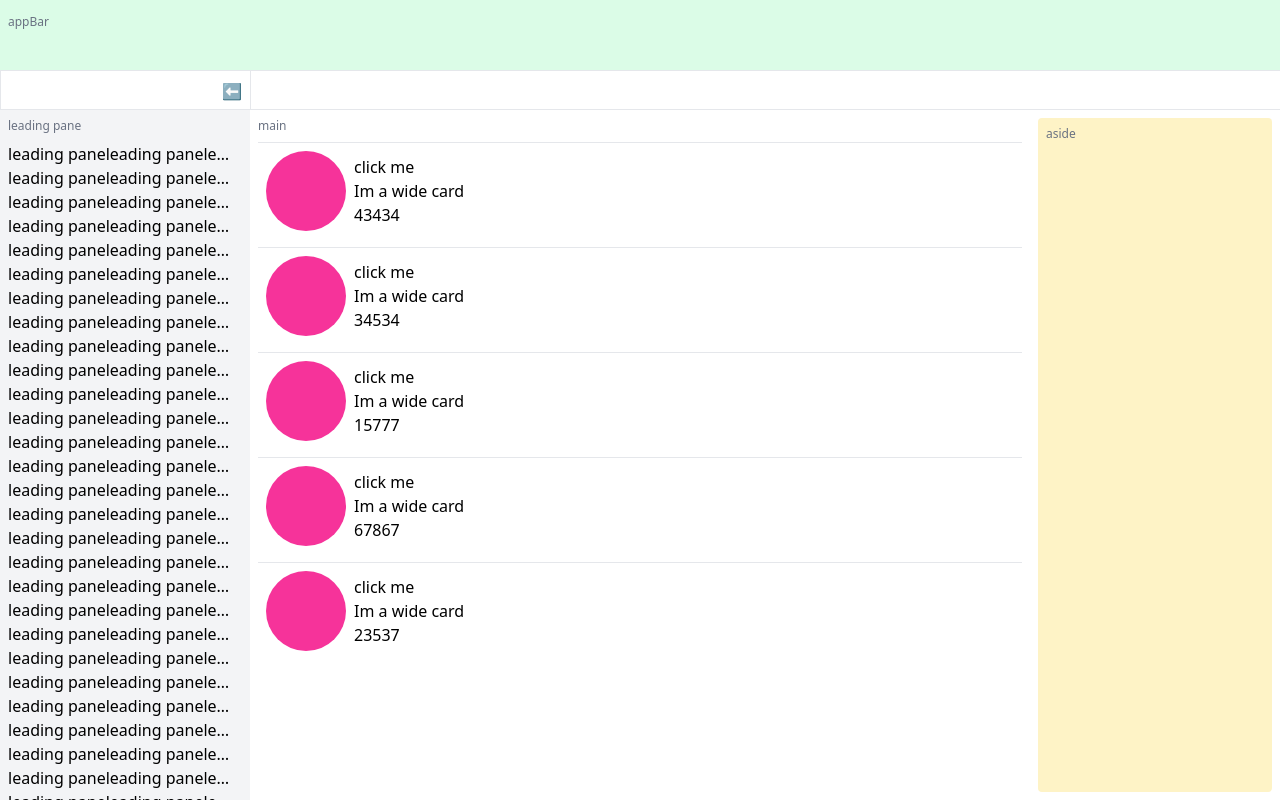
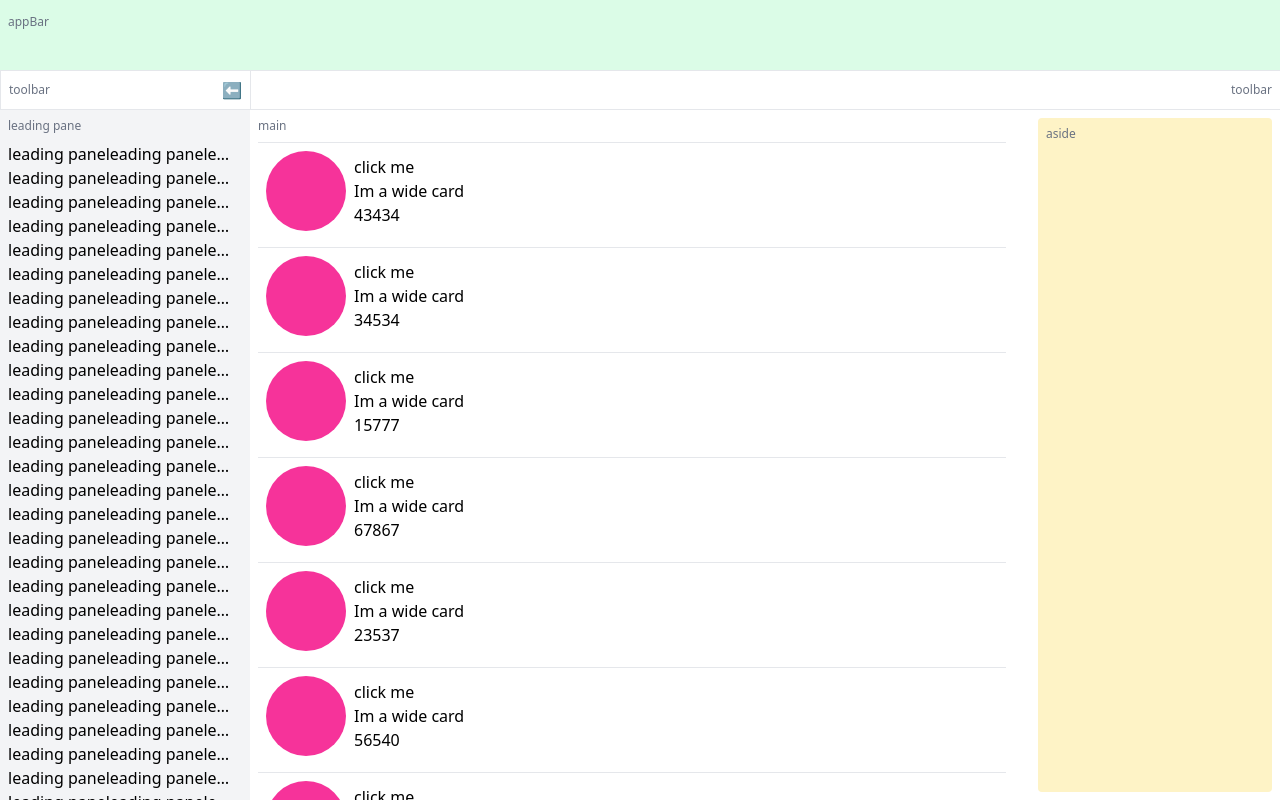
Before and after one commit to jesperengstrom/panel-test-2, a SvelteKit app: page / in a window 1280 px wide. Built offline with nearby package versions, Linux system fonts and the light colour scheme.

Commit message:
new flex layout for content + aside sticky

```diff
--- a/src/lib/components/Toolbar.svelte
+++ b/src/lib/components/Toolbar.svelte
@@ -10,18 +10,21 @@ let { leadingActions, trailingActions }: ToolbarProps = $props();
 </script>
 
 <nav class="toolbar bg-white border border-gray-200 border-r-0">
-  <!-- <span class="text-xs text-gray-500 float-end">toolbar</span> -->
-  <ul class="grid p-2">
-    {#if leadingActions}
-      <li class="justify-self-start">
+  <ul class="grid grid-cols-2 grid-rows-1 items-center h-full p-2">
+    <li class="justify-self-start">
+      {#if leadingActions}
         {@render leadingActions()}
-      </li>
-    {/if}
-    {#if trailingActions}
-      <li class="justify-self-end">
+      {:else}
+        <p class="text-xs text-gray-500">toolbar</p>
+      {/if}
+    </li>
+    <li class="justify-self-end">
+      {#if trailingActions}
         {@render trailingActions()}
-      </li>
-    {/if}
+      {:else}
+        <p class="text-xs text-gray-500">toolbar</p>
+      {/if}
+    </li>
   </ul>
 </nav>
 
--- a/src/lib/components/TrailingPane.svelte
+++ b/src/lib/components/TrailingPane.svelte
@@ -24,7 +24,7 @@
   <Toolbar>
     {#snippet trailingActions()}
     <a href={removeLink} class="block ml-auto">
-      <div class="size-4">❌</div>
+      <span>❌</span>
     </a>
     {/snippet}
   </Toolbar>
--- a/src/routes/+page.svelte
+++ b/src/routes/+page.svelte
@@ -14,6 +14,11 @@
     { id: 15777 },
     { id: 67867 },
     { id: 23537 },
+    { id: 56540 },
+    { id: 97665 },
+    { id: 18568 },
+    { id: 73567 },
+    { id: 85343 },
   ]
 
 </script>
@@ -21,8 +26,7 @@
 <div class="app grid min-h-screen max-w-screen overflow-x-hidden">
   <AppBar />
   <LeadingPane />
-  <section class="@container/content content-container grid overflow-hidden bg-white">
-    <div class="content grid h-full overflow-x-auto grid-cols-1 @md/content:grid-cols-3">
+  <section class="content @container/content flex flex-col bg-white">
     <Toolbar>
       {#snippet leadingActions()}
         {#if !userSettings.leadingPane?.open}
@@ -30,8 +34,9 @@
         {/if}
       {/snippet}
     </Toolbar>
-      <main class="main p-2">
-        <div class="flex flex-col gap-2 items-start">
+    <div class="flex flex-col overflow-x-auto gap-4 @5xl/content:flex-row">
+      <main class="main flex-1">
+        <div class="flex flex-col gap-2 items-start p-2">
           <span class="text-xs text-gray-500">
             main
           </span>
@@ -40,8 +45,10 @@
           {/each}
         </div>
       </main>
-      <aside class="aside bg-amber-100 p-2 m-2 rounded-sm">
+      <aside class="aside sticky top-0 p-2">
+        <div class="bg-amber-100 h-full p-2 rounded-sm">
           <p class="text-xs text-gray-500">aside</p>
+        </div>
       </aside>
     </div>
   </section>
@@ -56,42 +63,19 @@
     grid-template-columns: minmax(0px, min-content) auto minmax(0px, min-content);
     grid-template-areas:
       'app-bar app-bar app-bar'
-    'content-container content-container content-container';
-
-    @variant md {
-      grid-template-areas:
-        'app-bar app-bar app-bar'
-        'leading-pane content-container trailing-panes';
-    }
+      'leading-pane content trailing-panes';
   }
 
-  .content-container {
-    grid-area: content-container;
+  .content {
+    grid-area: content;
     max-height: calc(100vh - var(--app-bar-height));
   }
 
-  .content {
-    grid-template-columns: repeat(1, minmax(0, 1fr));
-    grid-template-rows: var(--toolbar-height) auto minmax(var(--aside-height), auto);
-    grid-template-areas:
-    'toolbar'
-    'main'
-    'aside';
-
-    @variant @5xl/content {
-      grid-template-columns: 1fr var(--aside-width);
-      grid-template-rows: var(--toolbar-height) auto;
-      grid-template-areas:
-      'toolbar toolbar'
-      'main aside';
-    }
-  }
-
   .main {
-    grid-area: main;
   }
 
   .aside {
-    grid-area: aside;
+    min-width: var(--aside-width);
+    min-height: var(--aside-height);
   }
 </style>
```
Lines whose indentation alone changed are shown as unchanged.
